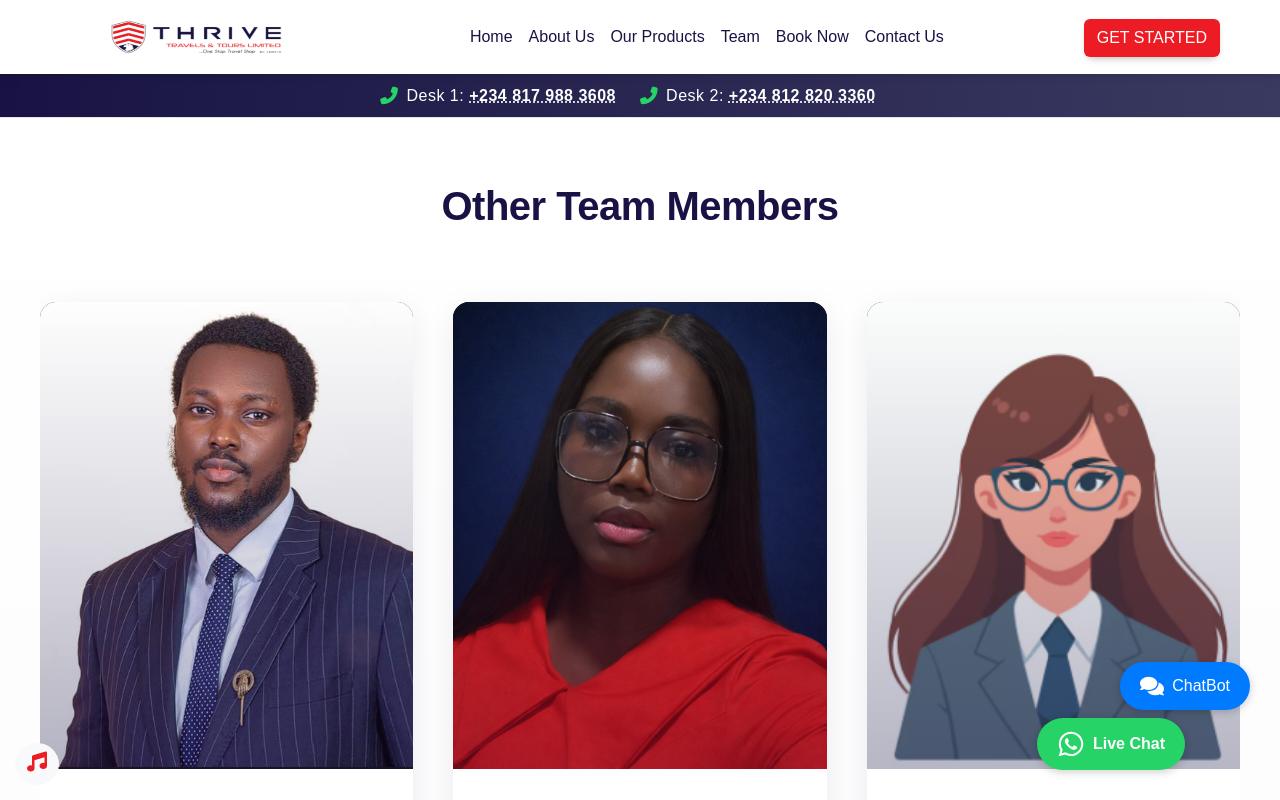
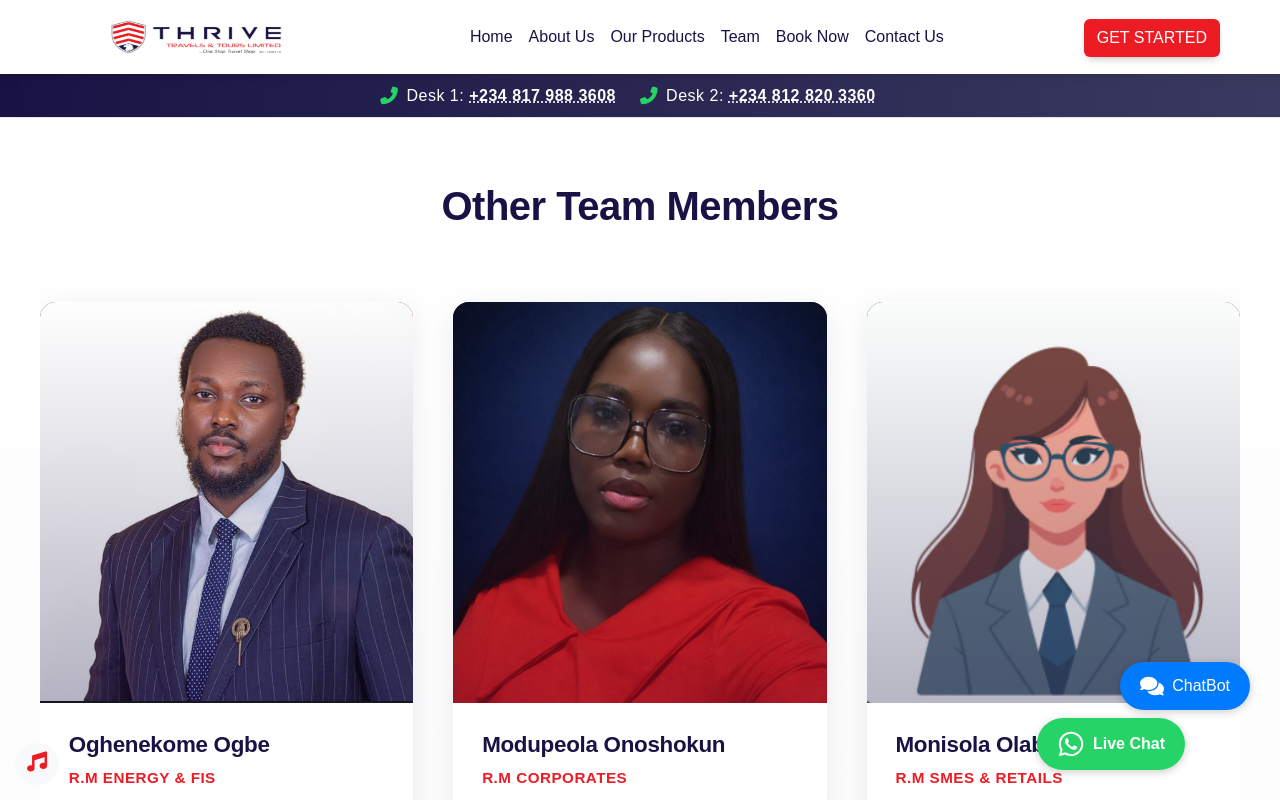
Before and after one commit to EdetDavid/thrive-travels, a React (Create React App) app: page /other-team-members in a window 1280 px wide. Shown: the top 800 px of the page. Built offline with nearby package versions, Linux system fonts and the light colour scheme; a web font is replaced by a local one.

Commit message:
Update Team.css

```diff
--- a/src/pages/team/Team.css
+++ b/src/pages/team/Team.css
@@ -95,7 +95,7 @@
   width: 100%;
   overflow: hidden;
   background: linear-gradient(135deg, #181344 0%, #ed1c24 100%);
-  padding-bottom: 125%;
+  padding-bottom: calc(110% - 10px);
 }
 
 .team-member-photo {
@@ -497,7 +497,7 @@
 .profile-image-container {
   position: relative;
   width: 100%;
-  padding-bottom: 110%;
+  padding-bottom: calc(110% - 10px);
   overflow: hidden;
   background: linear-gradient(135deg, #181344 0%, #ed1c24 100%);
   transform-style: preserve-3d;
```
